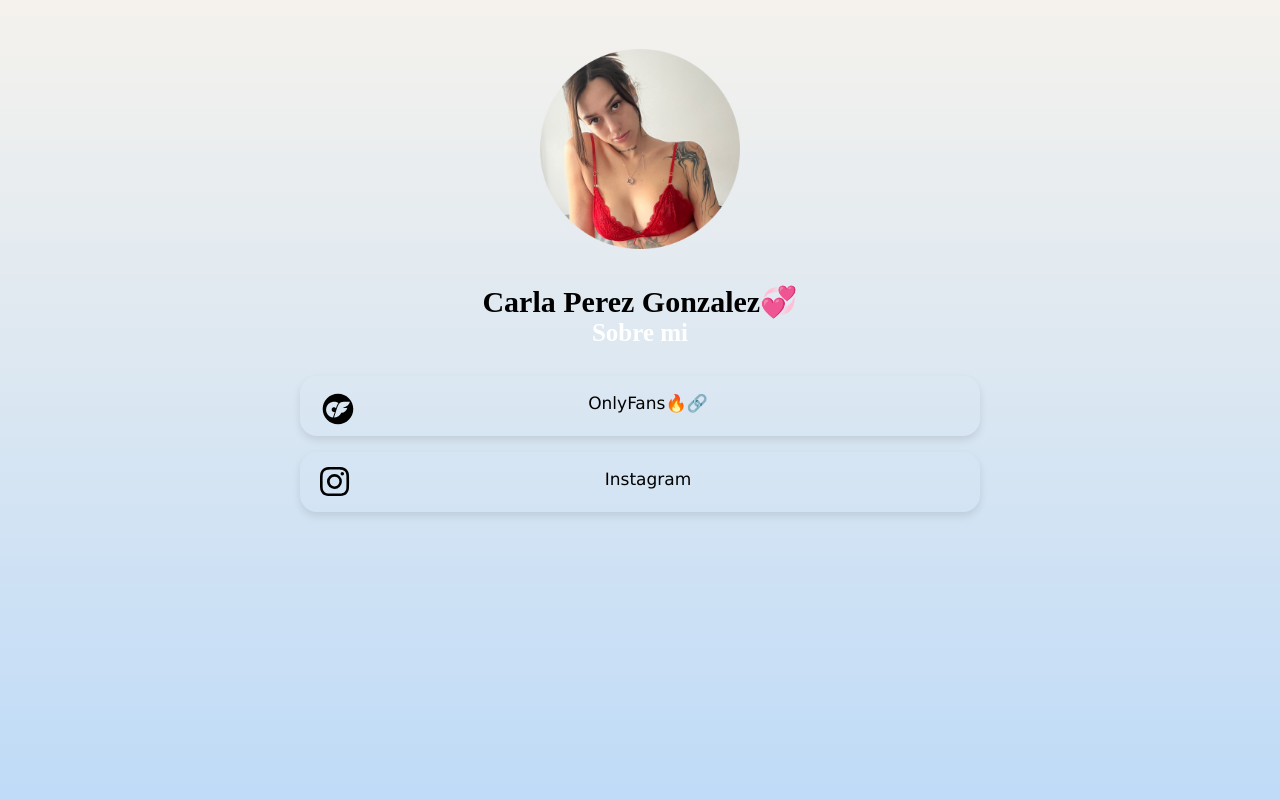
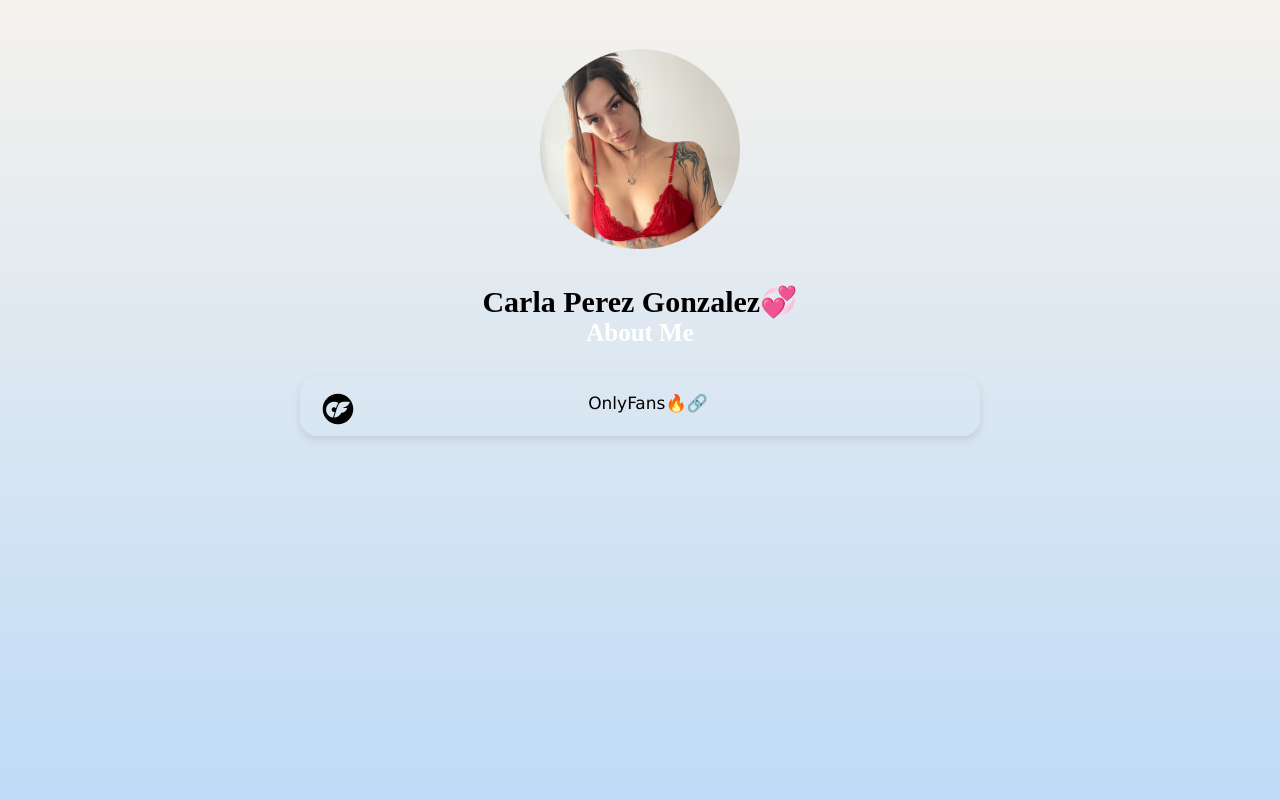
Before and after one commit to carliperez99/carlaperez, a plain HTML site: page index.html in a window 1280 px wide. Shown: the top 800 px of the page. Drawn offline with Linux system fonts and the light colour scheme; a web font is replaced by a local one.

Commit message:
Update index.html

```diff
--- a/index.html
+++ b/index.html
@@ -3,7 +3,7 @@
     <head>
         <meta charset="UTF-8">
         <meta name="viewport" content="width=device-width, initial-scale=1.0">
-        <title>Linktree Carlii</title>
+        <title> About Carli </title>
         <link rel="stylesheet" href="styles.css">
         <link href="https://fonts.cdnfonts.com/css/mistrully" rel="stylesheet">
 
@@ -23,7 +23,7 @@
 
             </div>
             <h1>Carla Perez Gonzalez💞</h1>
-            <h2>Sobre mi</h2>
+            <h2>About Me</h2>
 
 
 
@@ -36,13 +36,6 @@
 
 
             </a>
-
-
-            <a class="title" href="https://instagram.com/carlaa_perezg/">
-                <div class="icon"><img src="imag.svg/instaagram.svg"></div>
-                <p> Instagram </p>
-                <div class="title-share-button"></div>
-
 
 
             </a>
```
